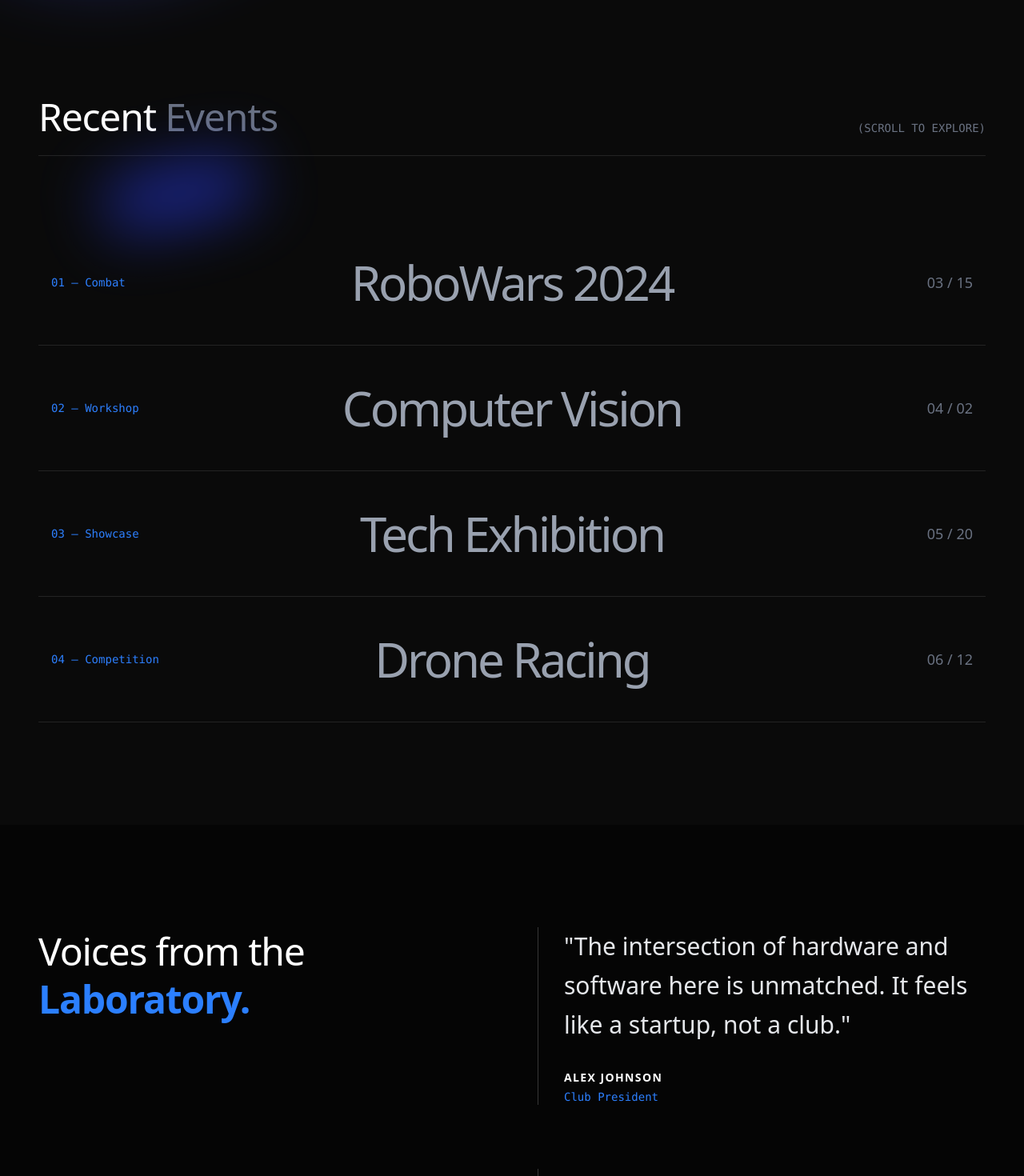
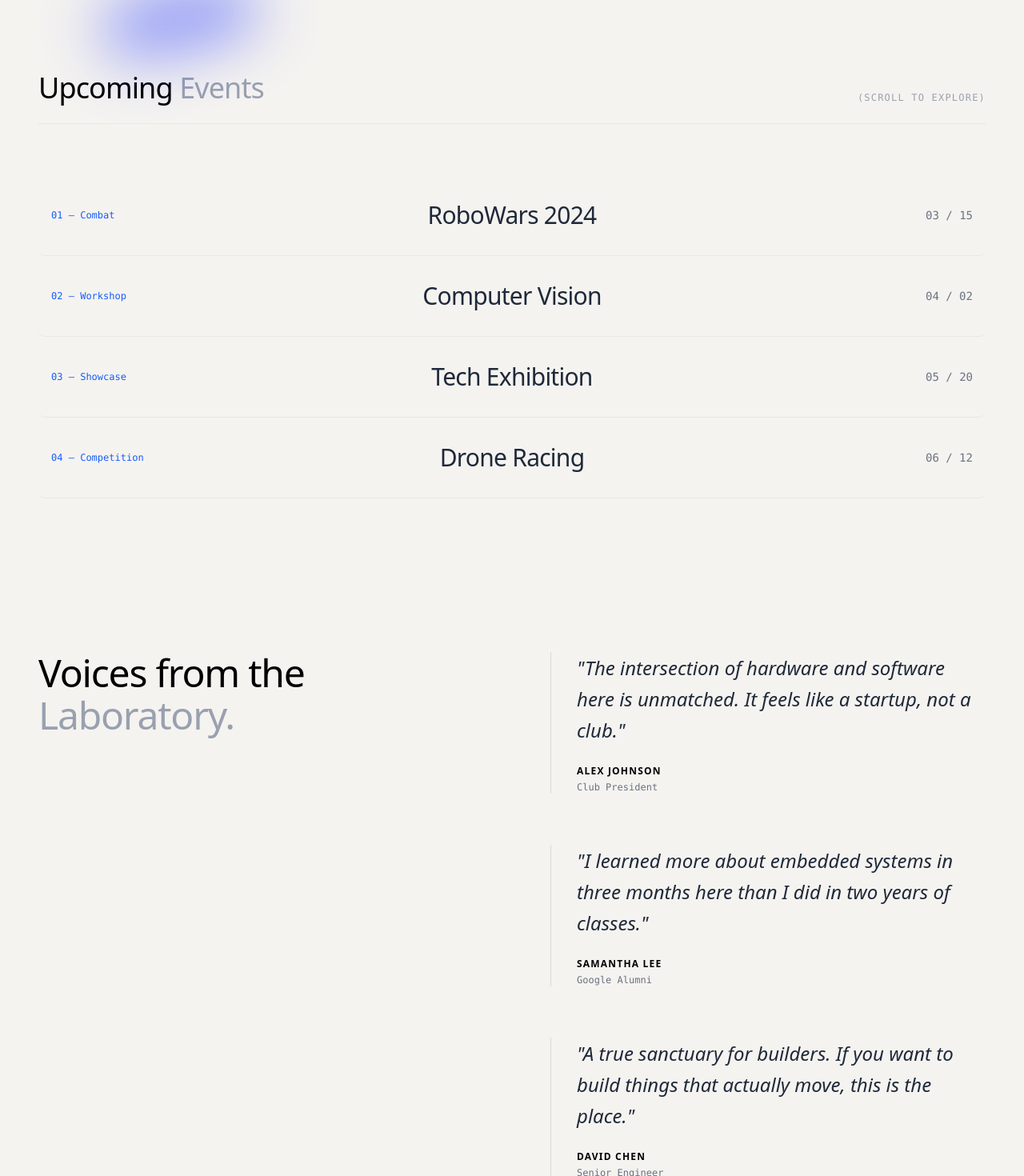
Before and after one commit to Nickhasntlost/Yan, a Next.js app: page / in a window 1280 px wide. Shown: the part 1060-2530 px from the top of the page at 80% size. Built offline with nearby package versions, Linux system fonts and the light colour scheme.

Commit message:
home page layout done

```diff
--- a/components/home/Events.tsx
+++ b/components/home/Events.tsx
@@ -14,31 +14,39 @@ export default function Events() {
     const [hovered, setHovered] = useState<number | null>(null);
 
     return (
-        <section className="py-32 px-6 md:px-12 bg-[#0a0a0a] text-white">
+        <section className="py-24 px-6 md:px-12 bg-transparent text-foreground">
             <div className="max-w-7xl mx-auto">
-                <div className="flex justify-between items-end mb-20 border-b border-white/10 pb-6">
-                    <h2 className="text-4xl md:text-5xl font-light tracking-tight">Recent <span className="text-gray-500">Events</span></h2>
-                    <span className="hidden md:block text-sm font-mono text-gray-500">(SCROLL TO EXPLORE)</span>
+                <div className="flex justify-between items-end mb-16 pb-6 border-b border-black/5 dark:border-white/10">
+                    <h2 className="text-3xl md:text-4xl font-light tracking-tight text-black dark:text-white">
+                        Upcoming <span className="text-gray-400 dark:text-gray-600">Events</span>
+                    </h2>
+                    <span className="hidden md:block text-xs font-mono tracking-widest text-gray-400 uppercase">
+                        (Scroll to Explore)
+                    </span>
                 </div>
 
                 <div className="flex flex-col">
                     {events.map((e, i) => (
                         <motion.div
                             key={i}
-                            initial={{ opacity: 0, y: 20 }}
+                            initial={{ opacity: 0, y: 10 }}
                             whileInView={{ opacity: 1, y: 0 }}
                             transition={{ duration: 0.5, delay: i * 0.1 }}
                             onMouseEnter={() => setHovered(i)}
                             onMouseLeave={() => setHovered(null)}
-                            className="group relative flex flex-col md:flex-row justify-between items-center py-12 border-b border-white/10 cursor-pointer transition-colors hover:bg-white/5 px-4"
+                            className="group relative flex flex-col md:flex-row justify-between items-center py-8 border-b border-black/5 dark:border-white/5 cursor-pointer transition-all hover:bg-black/5 dark:hover:bg-white/5 px-4 rounded-lg"
                         >
-                            <span className="text-sm font-mono text-blue-500 mb-2 md:mb-0 md:w-1/4">0{i + 1} &mdash; {e.type}</span>
+                            <span className="text-xs font-mono text-blue-600 dark:text-blue-400 mb-2 md:mb-0 md:w-1/4">
+                                0{i + 1} &mdash; {e.type}
+                            </span>
 
-                            <h3 className={`text-4xl md:text-6xl font-medium tracking-tighter transition-all duration-500 ${hovered === i ? 'translate-x-4 text-white' : 'text-gray-400'}`}>
+                            <h3 className="text-2xl md:text-3xl font-normal tracking-tight text-gray-800 dark:text-gray-200 group-hover:text-black dark:group-hover:text-white transition-colors duration-300">
                                 {e.title}
                             </h3>
 
-                            <span className="text-lg font-light text-gray-500 md:w-1/4 text-right mt-2 md:mt-0">{e.date}</span>
+                            <span className="text-sm font-light text-gray-500 md:w-1/4 text-right mt-2 md:mt-0 font-mono">
+                                {e.date}
+                            </span>
                         </motion.div>
                     ))}
                 </div>
--- a/components/home/Testimonials.tsx
+++ b/components/home/Testimonials.tsx
@@ -22,28 +22,35 @@ const testimonials = [
 
 export default function Testimonials() {
     return (
-        <section className="py-32 px-6 md:px-12 bg-[#050505] text-white">
-            <div className="max-w-7xl mx-auto grid grid-cols-1 md:grid-cols-2 gap-16">
+        <section className="py-24 px-6 md:px-12 bg-transparent text-foreground">
+            <div className="max-w-7xl mx-auto grid grid-cols-1 md:grid-cols-2 gap-16 md:gap-24">
                 <div>
-                    <h2 className="sticky top-32 text-4xl md:text-5xl font-light tracking-tight leading-tight">
-                        Voices from the <br /> <span className="text-blue-500 font-bold">Laboratory.</span>
+                    <h2 className="sticky top-32 text-3xl md:text-5xl font-light tracking-tight leading-[1.1] text-black dark:text-white">
+                        Voices from the <br />
+                        <span className="font-normal text-gray-400 dark:text-gray-500">Laboratory.</span>
                     </h2>
                 </div>
 
-                <div className="space-y-20">
+                <div className="space-y-16">
                     {testimonials.map((t, i) => (
                         <motion.div
                             key={i}
-                            initial={{ opacity: 0, y: 40 }}
+                            initial={{ opacity: 0, y: 20 }}
                             whileInView={{ opacity: 1, y: 0 }}
                             viewport={{ once: true, margin: "-10%" }}
                             transition={{ duration: 0.8, delay: i * 0.1 }}
-                            className="border-l border-white/20 pl-8"
+                            className="border-l border-black/10 dark:border-white/10 pl-8"
                         >
-                            <p className="text-2xl md:text-3xl font-light leading-relaxed text-gray-200 mb-8">"{t.quote}"</p>
+                            <p className="text-xl md:text-2xl font-light leading-relaxed text-gray-800 dark:text-gray-300 mb-6 italic">
+                                "{t.quote}"
+                            </p>
                             <div className="flex flex-col">
-                                <span className="text-sm font-bold uppercase tracking-widest text-white">{t.name}</span>
-                                <span className="text-sm font-mono text-blue-500 mt-1">{t.role}</span>
+                                <span className="text-xs font-bold uppercase tracking-widest text-black dark:text-white">
+                                    {t.name}
+                                </span>
+                                <span className="text-xs font-mono text-gray-500 mt-1">
+                                    {t.role}
+                                </span>
                             </div>
                         </motion.div>
                     ))}
```
